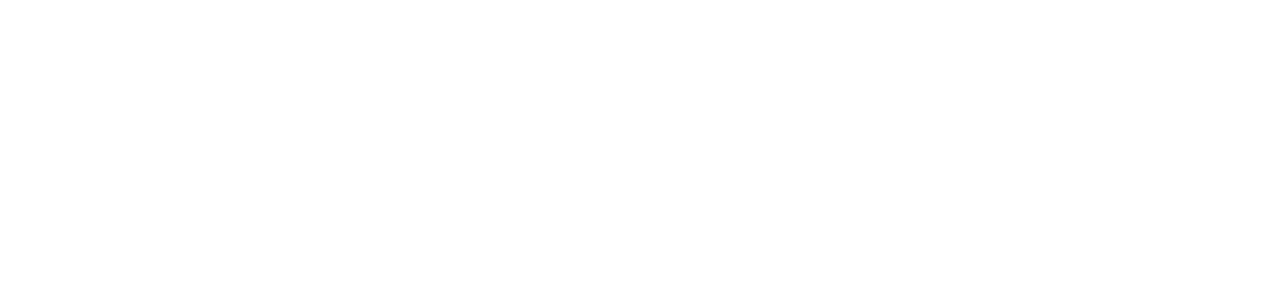
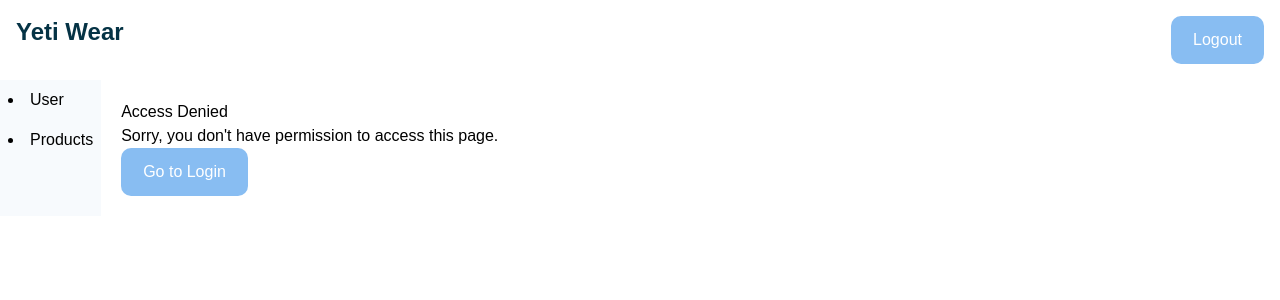
Before and after one commit to lemonhuhh/Learning-React, a React (Vite) app in the folder Frontend-kansa-clo/: page /admin in a window 1280 px wide. Before the commit this address had no page. Shown: the top 300 px of the page. Built offline with nearby package versions, Linux system fonts and the light colour scheme.

Commit message:
Added admin layout

```diff
--- a/Frontend-kansa-clo/src/App.jsx
+++ b/Frontend-kansa-clo/src/App.jsx
@@ -1,5 +1,5 @@
 import { Layouts } from "./layout/Layouts";
-import DashboardLayout from "./layout/Layouts";
+import AdminLayout from "./layout/AdminLayout";
 import Home from "./pages/Home";
 import About from "./pages/About";
 import Collection from "./pages/Collection";
@@ -9,6 +9,8 @@
 import Admindashboard from "./pages/adminpages/Admindashboard";
 import Signup from "./pages/auth/Signup";
 import ProtectedRoute from "./components/ProtectedRoute";
+import AdminUser from "./pages/adminpages/AdminUser";
+import AdminProduct from "./pages/adminpages/AdminProduct";
 
 import { Routes, Route } from "react-router-dom";
 
@@ -26,14 +28,34 @@
 
         {/* Fot Dashboard */}
 
-        <Route element={<DashboardLayout />}>
-          <Route path="/login" element={<Login />} />
+        <Route path="/login" element={<Login />} />
+        <Route path="/signup" element={<Signup />} />
 
-          <Route path="/signup" element={<Signup />} />
-        </Route>
-
-        <Route element={<ProtectedRoute/>}>
-        <Route path="/dashboard" element={<Admindashboard />} />
+        <Route path="/admin" element={<AdminLayout />}>
+          <Route
+            index
+            element={
+              <ProtectedRoute>
+                <Admindashboard />
+              </ProtectedRoute>
+            }
+          />
+          <Route
+            path="user"
+            element={
+              <ProtectedRoute>
+                <AdminUser />
+              </ProtectedRoute>
+            }
+          />
+          <Route
+            path="products"
+            element={
+              <ProtectedRoute>
+                <AdminProduct />
+              </ProtectedRoute>
+            }
+          />
         </Route>
       </Routes>
     </>
--- /dev/null
+++ b/Frontend-kansa-clo/src/components/AdminHeader.jsx
@@ -0,0 +1,25 @@
+import React from "react";
+import { Link } from "react-router-dom";
+
+function AdminHeader() {
+  const handleLogout = () => {
+    localStorage.removeItem("isLoggedIn");
+    navigate("/login");
+  };
+  return (
+    <>
+      <div className="flex justify-between p-4">
+        <div className="text-2xl font-bold text-cyan-950">
+          <Link to="/admin">Yeti Wear</Link>
+        </div>
+        <div>
+          <button onClick={handleLogout} className="primary-btn">
+            Logout
+          </button>
+        </div>
+      </div>
+    </>
+  );
+}
+
+export default AdminHeader;
--- a/Frontend-kansa-clo/src/components/ProtectedRoute.jsx
+++ b/Frontend-kansa-clo/src/components/ProtectedRoute.jsx
@@ -1,16 +1,18 @@
 import { useNavigate, Outlet } from "react-router-dom";
 
-function ProtectedRoute() {
+function ProtectedRoute({ children }) {
   const navigate = useNavigate();
   const isLoggedIn = localStorage.getItem("isLoggedIn");
   if (isLoggedIn) {
-    return <Outlet />;
+    return children;
   } else {
     return (
       <div>
         <h1>Access Denied</h1>
         <p>Sorry, you don't have permission to access this page.</p>
-        <button onClick={() => navigate("/login")} className="primary-btn">Go to Login</button>
+        <button onClick={() => navigate("/login")} className="primary-btn">
+          Go to Login
+        </button>
       </div>
     );
   }
--- /dev/null
+++ b/Frontend-kansa-clo/src/components/Sidebar.jsx
@@ -0,0 +1,38 @@
+import React from "react";
+import { Link, useNavigate } from "react-router-dom";
+
+function Sidebar() {
+  const navigate = useNavigate();
+
+  const sidebar = [
+    {
+      name: "User",
+      to: "/admin/user",
+    },
+    {
+        name:"Products",
+        to: "/admin/products"
+    }
+  ];
+
+  return (
+    <>
+      <div className="bg-(--bg)">
+        <div>
+          {sidebar.map((l) => (
+            <li
+              key={l.name}
+              onClick={() => navigate(l.to)}
+              className="cursor-pointer p-2"
+            >
+              {l.name}
+            </li>
+          ))}
+        </div>
+
+      </div>
+    </>
+  );
+}
+
+export default Sidebar;
--- /dev/null
+++ b/Frontend-kansa-clo/src/layout/AdminLayout.jsx
@@ -0,0 +1,20 @@
+import React from "react";
+import Sidebar from "../components/Sidebar";
+import { Outlet } from "react-router-dom";
+import AdminHeader from "../components/AdminHeader";
+
+function AdminLayout() {
+  return (
+    <>
+    <AdminHeader/>
+      <div className="flex ">
+        <Sidebar />
+        <main className="flex-1 p-5">
+          <Outlet />
+        </main>
+      </div>
+    </>
+  );
+}
+
+export default AdminLayout;
--- a/Frontend-kansa-clo/src/layout/Layouts.jsx
+++ b/Frontend-kansa-clo/src/layout/Layouts.jsx
@@ -5,19 +5,9 @@
 export function Layouts() {
   return (
     <>
-      <Header/>
-      <Outlet/>
-      <Footer/>
+      <Header />
+      <Outlet />
+      <Footer />
     </>
   );
 }
-
-function DashboardLayout() {
-  return (
-    <>
-      <Outlet />
-    </>
-  );
-}
-
-export default DashboardLayout
--- /dev/null
+++ b/Frontend-kansa-clo/src/pages/adminpages/AdminProduct.jsx
@@ -0,0 +1,11 @@
+import React from 'react'
+
+function AdminProduct() {
+  return (
+    <div>
+      Admin Product
+    </div>
+  )
+}
+
+export default AdminProduct
--- /dev/null
+++ b/Frontend-kansa-clo/src/pages/adminpages/AdminUser.jsx
@@ -0,0 +1,7 @@
+import React from "react";
+
+function AdminUser() {
+  return <div>hello form admin user</div>;
+}
+
+export default AdminUser;
--- a/Frontend-kansa-clo/src/pages/adminpages/Admindashboard.jsx
+++ b/Frontend-kansa-clo/src/pages/adminpages/Admindashboard.jsx
@@ -3,18 +3,11 @@
 function Admindashboard() {
   const navigate = useNavigate();
 
-  const handleLogout = () => {
-    localStorage.removeItem("isLoggedIn");
-    navigate("/login");
-  };
 
   return (
     <div>
-      <h1>Admin Dashboard</h1>
+      Welcome to dashboard
 
-      <button onClick={handleLogout} className="primary-btn">
-        Logout
-      </button>
     </div>
   );
 }
--- a/Frontend-kansa-clo/src/pages/auth/Login.jsx
+++ b/Frontend-kansa-clo/src/pages/auth/Login.jsx
@@ -166,13 +166,13 @@
       formData.password === adminDetails.password
     ) {
       alert("Login Successful.");
-      localStorage.setItem("isLoggedIn", "true")
+      localStorage.setItem("isLoggedIn", "true");
       setFormdata({
         email: "",
         password: "",
       });
 
-      navigate("/dashboard");
+      navigate("/admin");
     } else {
       alert("Incorrect password or email!!");
     }
--- a/Frontend-kansa-clo/src/pages/auth/Signup.jsx
+++ b/Frontend-kansa-clo/src/pages/auth/Signup.jsx
@@ -190,7 +190,7 @@
               <div className="text-center mt-4 col-span-3  ">
                 <button
                   type="submit"
-                  className=" min-w-full text-[1rem] p-2 rounded-4xl tracking-[0.05em] text-amber-50 bg-[#184a7c]"
+                  className=" min-w-full text-[1rem] p-2 rounded-4xl tracking-wider text-amber-50 bg-[#184a7c]"
                 >
                   Sign Up
                 </button>
```
